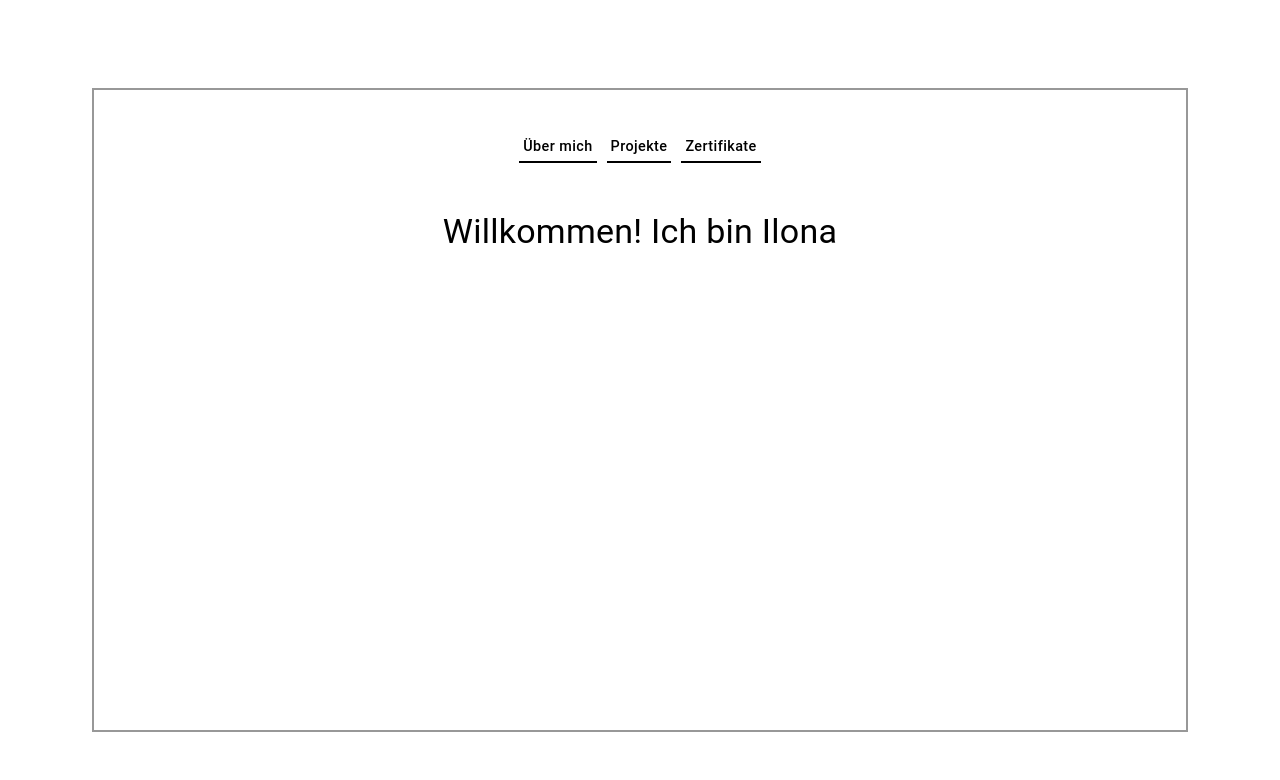
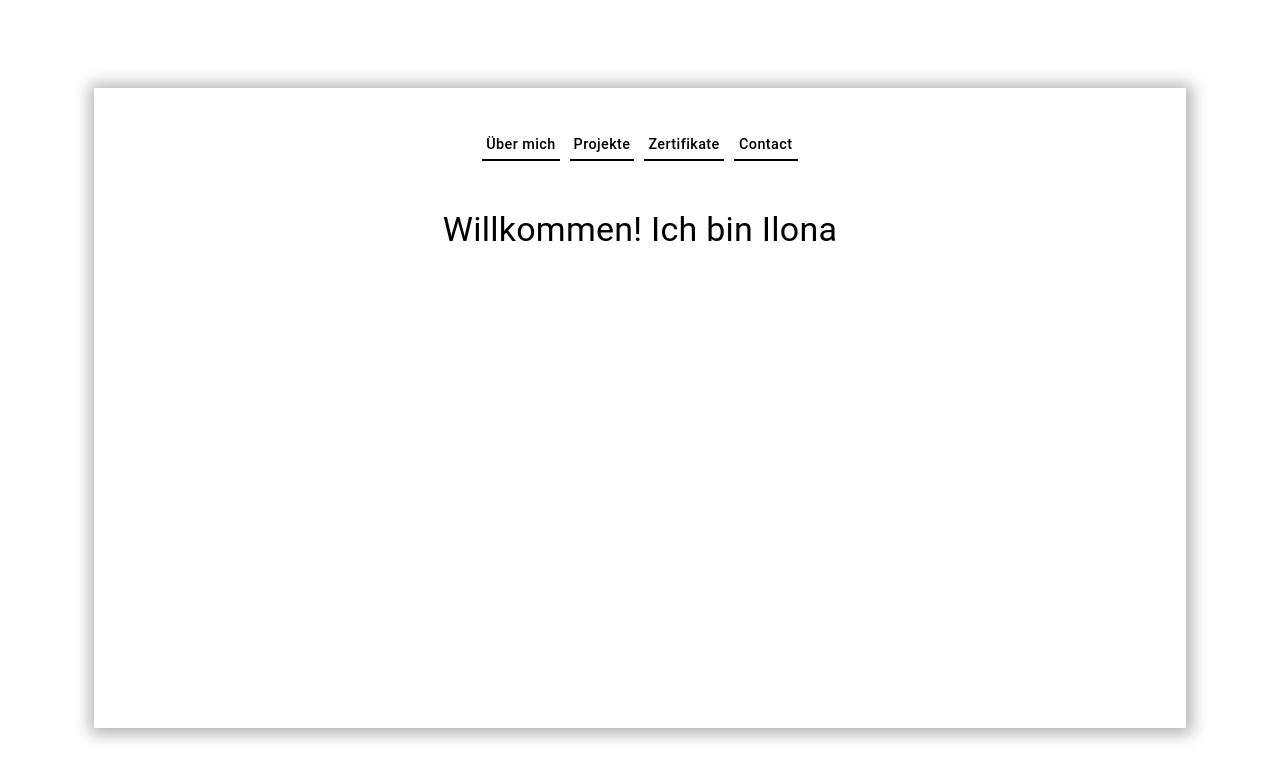
Before and after one commit to ilonagoergens/mein-portfolio, a React (Vite) app: page / in a window 1280 px wide. Shown: the top 780 px of the page. Built offline with nearby package versions, Linux system fonts and the light colour scheme.

Commit message:
Schatten zur Box hinzugefügt/ Button erweitert

```diff
--- a/src/App.jsx
+++ b/src/App.jsx
@@ -67,7 +67,7 @@ function App() {
   return (
     <Box
       sx={{
-        border: "2px solid #989898", // Rahmen der Box
+        boxShadow: "1px 1px 15px 5px rgba(0, 0, 0, 0.3)", // Rahmen der Box
         textAlign: "center", // Inhalt der Box zentrieren
         maxWidth: "100%", // Maximale Breite auf 100% setzen
         width: "80%", // Box soll die volle Breite einnehmen
@@ -98,7 +98,11 @@ function App() {
         >
           <NavButton label="Über mich" onClick={() => handleClick("about")} />
           <NavButton label="Projekte" onClick={() => handleClick("projects")} />
-          <NavButton label="Zertifikate" onClick={() => handleClick("certificates")} />
+          <NavButton
+            label="Zertifikate"
+            onClick={() => handleClick("certificates")}
+          />
+          <NavButton label="Contact" onClick={() => handleClick("Contact")} />
         </Box>
 
         {/* Dynamischer Inhalt */}
@@ -115,7 +119,8 @@ function App() {
                 style={{ borderRadius: "50%", marginBottom: "20px" }}
               />
               <Typography variant="body1">
-                Hier ist ein Text über mich. Erkläre, wer du bist und was du machst.
+                Hier ist ein Text über mich. Erkläre, wer du bist und was du
+                machst.
               </Typography>
             </>
           )}
@@ -135,6 +140,14 @@ function App() {
               </Typography>
             </>
           )}
+          {activeContent === "Contact" && (
+            <>
+              <Typography variant="h5">Nehm Kontakt zu mir auf</Typography>
+              <Typography variant="body1">
+                Hier kommen meine kontaktdaten rein
+              </Typography>
+            </>
+          )}
         </Box>
       </Box>
     </Box>
```
